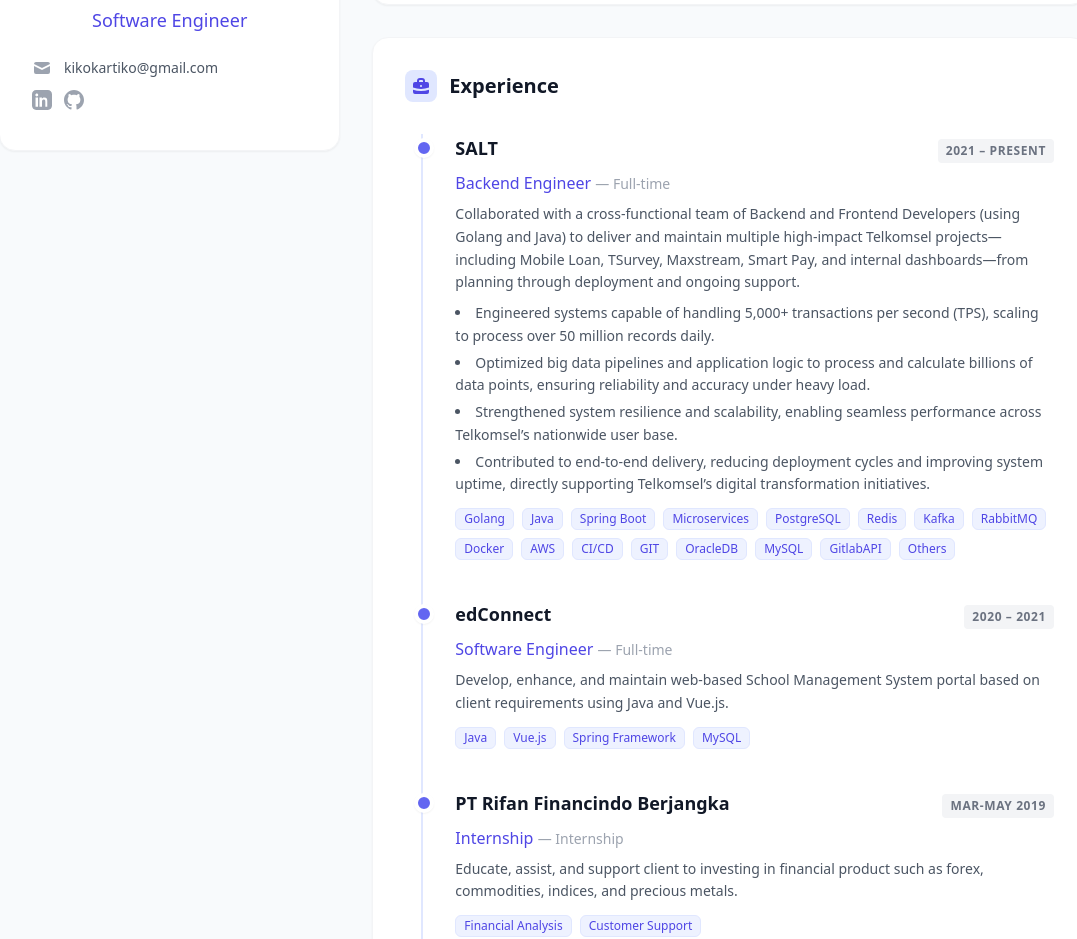
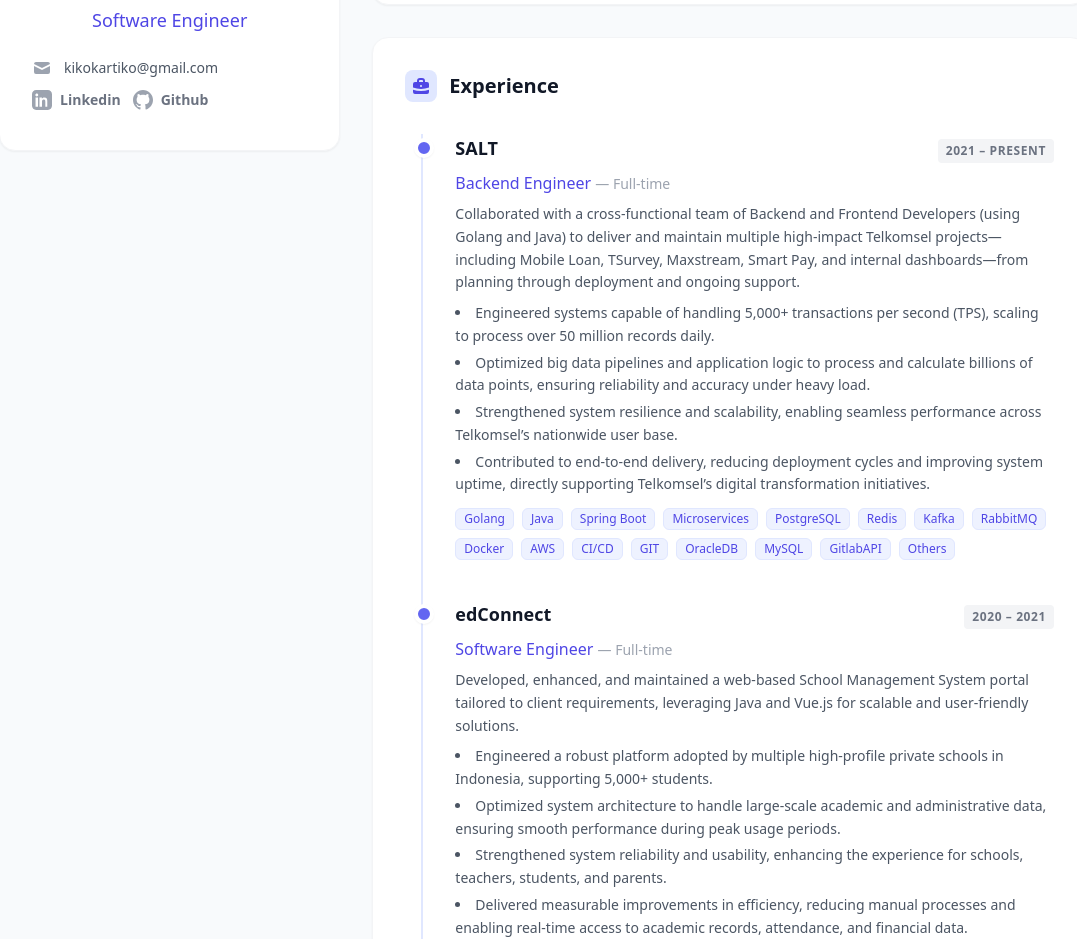
Before and after one commit to shiddiq-kiko/shiddiq-kiko.github.io, a Vue app: page / in a window 1280 px wide. Shown: the part 1131-2070 px from the top of the page, without its empty margins (97-1174 px from the left). Built offline with nearby package versions, Linux system fonts and the light colour scheme.

Commit message:
extra detail

```diff
--- a/src/modules/career/CareerRepository.ts
+++ b/src/modules/career/CareerRepository.ts
@@ -22,7 +22,14 @@
     period: "2020 – 2021",
     type: "Full-time",
     link: "https://edconnect.co.id/",
-    description: "Develop, enhance, and maintain web-based School Management System portal based on client requirements using Java and Vue.js.",
+    description: "Developed, enhanced, and maintained a web-based School Management System portal tailored to client requirements, leveraging Java and Vue.js for scalable and user-friendly solutions.",
+    listDescription: [
+      "Engineered a robust platform adopted by multiple high-profile private schools in Indonesia, supporting 5,000+ students.",
+      "Optimized system architecture to handle large-scale academic and administrative data, ensuring smooth performance during peak usage periods.",
+      "Strengthened system reliability and usability, enhancing the experience for schools, teachers, students, and parents.",
+      "Delivered measurable improvements in efficiency, reducing manual processes and enabling real-time access to academic records, attendance, and financial data."
+
+    ],
     techStack: ["Java", "Vue.js", "Spring Framework", "MySQL"]
   },
   {
--- a/src/modules/identity/ProfileCard.vue
+++ b/src/modules/identity/ProfileCard.vue
@@ -53,22 +53,24 @@
                  :href="profile.linkedin"
                  target="_blank"
                  rel="noopener noreferrer"
-                 class="text-sm text-indigo-600 dark:text-indigo-400 hover:underline flex items-center print:text-gray-600 print:no-underline print:text-xs print:mr-4"
+                 class="flex items-center text-sm font-semibold text-gray-500 dark:text-slate-400 hover:text-indigo-600 dark:hover:text-indigo-400 transition-colors print:text-gray-700 print:font-normal print:text-sm"
                >
-                 <svg xmlns="http://www.w3.org/2000/svg" class="h-5 w-5 text-gray-400 dark:text-slate-500 print:w-4 print:h-4 print:mr-1" viewBox="0 0 24 24" fill="currentColor">
+                 <svg xmlns="http://www.w3.org/2000/svg" class="h-5 w-5 text-gray-400 dark:text-slate-500 mr-2 print:w-4 print:h-4 print:mr-1" viewBox="0 0 24 24" fill="currentColor">
                   <path d="M19 0h-14c-2.761 0-5 2.239-5 5v14c0 2.761 2.239 5 5 5h14c2.761 0 5-2.239 5-5v-14c0-2.761-2.239-5-5-5zm-11.75 20h-3v-11h3v11zm-1.5-12.268c-.966 0-1.75-.784-1.75-1.75s.784-1.75 1.75-1.75 1.75.784 1.75 1.75-.784 1.75-1.75 1.75zm13.25 12.268h-3v-5.604c0-1.337-.026-3.059-1.865-3.059-1.865 0-2.151 1.459-2.151 2.965v5.698h-3v-11h2.881v1.507h.041c.401-.761 1.381-1.562 2.841-1.562 3.039 0 3.6 2.001 3.6 4.601v6.454z"/>
                 </svg>
+                <span class="print:hidden">Linkedin</span>
                 <span class="hidden print:inline">{{ profile.linkedin.replace(/^https?:\/\//, '') }}</span>
                </a>
                <a
                  :href="profile.github"
                  target="_blank"
                  rel="noopener noreferrer"
-                 class="text-sm text-indigo-600 dark:text-indigo-400 hover:underline flex items-center print:text-gray-600 print:no-underline print:text-xs"
+                 class="flex items-center text-sm font-semibold text-gray-500 dark:text-slate-400 hover:text-indigo-600 dark:hover:text-indigo-400 transition-colors print:text-gray-700 print:font-normal print:text-sm"
                >
-                 <svg xmlns="http://www.w3.org/2000/svg" class="h-5 w-5 text-gray-400 dark:text-slate-500 print:w-4 print:h-4 print:mr-1" viewBox="0 0 24 24" fill="currentColor">
+                 <svg xmlns="http://www.w3.org/2000/svg" class="h-5 w-5 text-gray-400 dark:text-slate-500 mr-2 print:w-4 print:h-4 print:mr-1" viewBox="0 0 24 24" fill="currentColor">
                   <path d="M12 0c-6.626 0-12 5.373-12 12 0 5.302 3.438 9.8 8.207 11.387.599.111.793-.261.793-.577v-2.234c-3.338.726-4.033-1.416-4.033-1.416-.546-1.387-1.333-1.756-1.333-1.756-1.089-.745.083-.729.083-.729 1.205.084 1.839 1.237 1.839 1.237 1.07 1.834 2.807 1.304 3.492.997.107-.775.418-1.305.762-1.604-2.665-.305-5.467-1.334-5.467-5.931 0-1.311.469-2.381 1.236-3.221-.124-.303-.535-1.524.117-3.176 0 0 1.008-.322 3.301 1.23.957-.266 1.983-.399 3.003-.404 1.02.005 2.047.138 3.006.404 2.291-1.552 3.297-1.23 3.297-1.23.653 1.653.242 2.874.118 3.176.77.84 1.235 1.911 1.235 3.221 0 4.609-2.807 5.624-5.479 5.921.43.372.823 1.102.823 2.222v3.293c0 .319.192.694.801.576 4.765-1.589 8.199-6.086 8.199-11.386 0-6.627-5.373-12-12-12z"/>
                  </svg>
+                 <span class="print:hidden">Github</span>
                  <span class="hidden print:inline">{{ profile.github.replace(/^https?:\/\//, '') }}</span>
                </a>
             </div>
```
